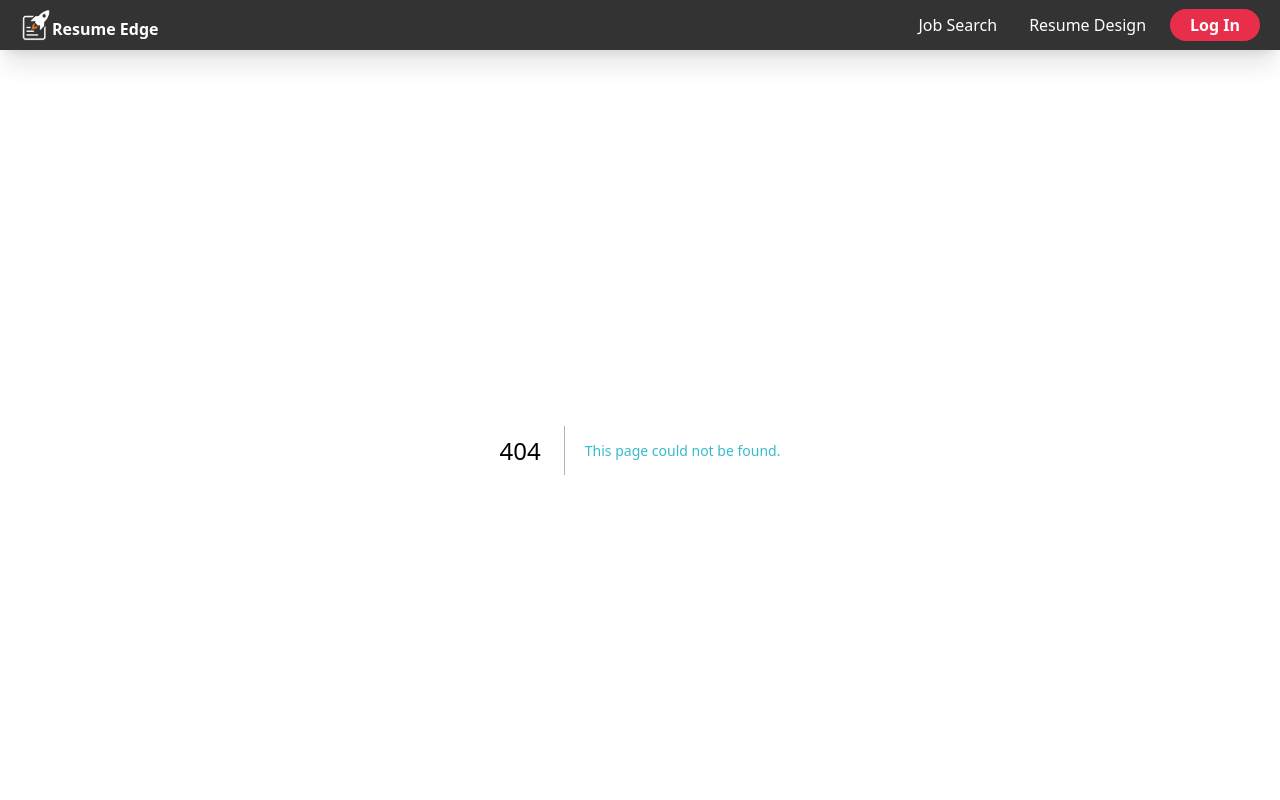
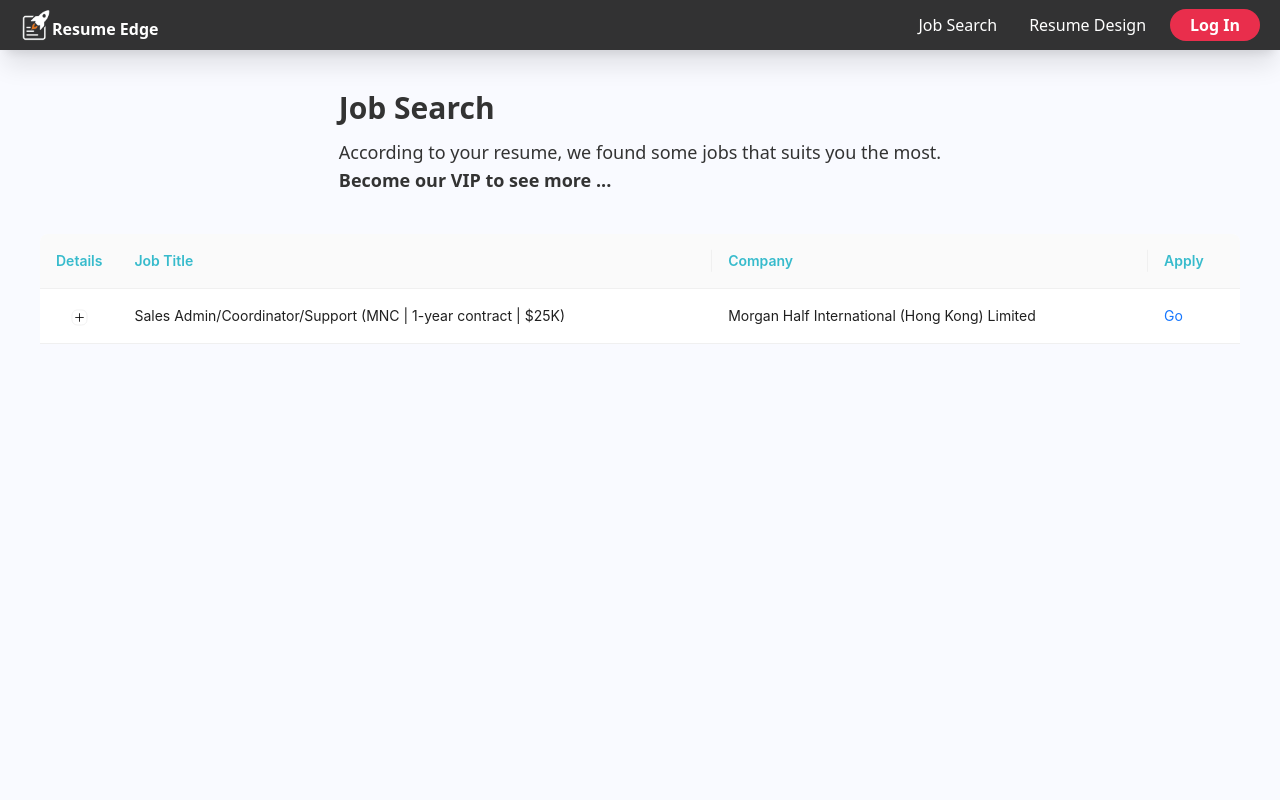
Before and after one commit to triplepiers/genMyResume, a Next.js app in the folder frontEnd/: page /jobs in a window 1280 px wide. Before the commit this address had no page. Shown: the top 800 px of the page. Built offline with nearby package versions, Linux system fonts and the light colour scheme.

Commit message:
add: 虚假渲染的 Job 推荐页

```diff
--- a/frontEnd/components/Header.tsx
+++ b/frontEnd/components/Header.tsx
@@ -7,7 +7,7 @@ import { PurchaseCard } from "@/components/Cards/PurchaseCard";
 
 const subPages = [
     {
-        url: '/',
+        url: '/jobs',
         title: 'Job Search'
     }, {
         url: '/checkout',
--- /dev/null
+++ b/frontEnd/pages/jobs.tsx
@@ -0,0 +1,94 @@
+import { useState, useEffect } from "react";
+import { Table, Descriptions } from 'antd';
+import Link from "next/link";
+// import axios from '@/lib/axios';
+
+const data = [
+    {
+        jid: '84137566',
+        title: "Sales Admin/Coordinator/Support (MNC | 1-year contract | $25K)",
+        company: "Morgan Half International (Hong Kong) Limited",
+        location: "Hong Kong SAR",
+        classification: "Client & Sales Administration (Administration & Office Support)"
+    }
+]
+
+
+
+const cols = [
+    {
+        title: 'Job Title',
+        dataIndex: 'title',
+        key: 'title',
+    },
+    {
+        title: 'Company',
+        dataIndex: 'company',
+        key: 'company',
+    },
+    {
+        title: 'Apply',
+        dataIndex: 'jid',
+        key: 'jid',
+        render: (jid: string) => (
+            <Link href={`https://hk.jobsdb.com/job/${jid}/apply`} target="_blank">
+                Go
+            </Link>
+        )
+    },
+]
+
+export default function Jobs(props: any[]) {
+    const [isVIP, setIsVIP] = useState(false);
+    useEffect(() => {
+        if (localStorage.getItem('isVIP')) {
+            setIsVIP(localStorage.getItem('isVIP') !== 'false');
+            console.log(localStorage.getItem('isVIP'))
+        }
+    })
+    return (
+        <div className="min-w-screen max-w-screen min-h-[calc(100vh-var(--header-height))]">
+            <div className="w-full flex justify-center pt-10">
+                <div className="text-lg">
+                    <h1 className="text-3xl font-black pb-3">Job Search</h1>
+                    <p>According to your resume, we found some jobs that suits you the most.</p>
+                    {!isVIP ? <p><b>Become our VIP to see more ...</b></p> : <></>}
+                </div>
+            </div>
+            <div className="w-full p-10">
+            <Table
+                rowKey={(record) => record.jid}
+                    // pagination={{ pageSize: 40 }}
+                    pagination={false} // 去掉分页器
+                    dataSource={data} columns={cols}
+                    style={{ width: '100%' }}
+                    expandable={{
+                        columnTitle: 'Details',
+                        expandedRowRender: (record) => (
+                            <div className="pl-20"><Descriptions items={
+                                [{
+                                    key: 'location',
+                                    label: 'Location',
+                                    children: record.location
+                                },
+                                {
+                                    key: 'classification',
+                                    label: 'classification',
+                                    children: record.classification
+                                }]
+                            } /></div>
+                    )
+                }}
+            />
+            </div>
+        </div>
+    );
+}
+
+export function getStaticProps() {
+    return {
+        props: {
+            pageName: "Job Search",
+        },
+    };
+}
--- a/frontEnd/styles/globals.css
+++ b/frontEnd/styles/globals.css
@@ -151,3 +151,8 @@ body {
   color: var(--foreground);
   font-family: var(--font-sans), Arial, Helvetica, sans-serif;
 }
+
+/* 覆盖 Antd 表格 */
+.ant-table-thead > tr > th {
+  color: var(--blue) !important;
+}
```
